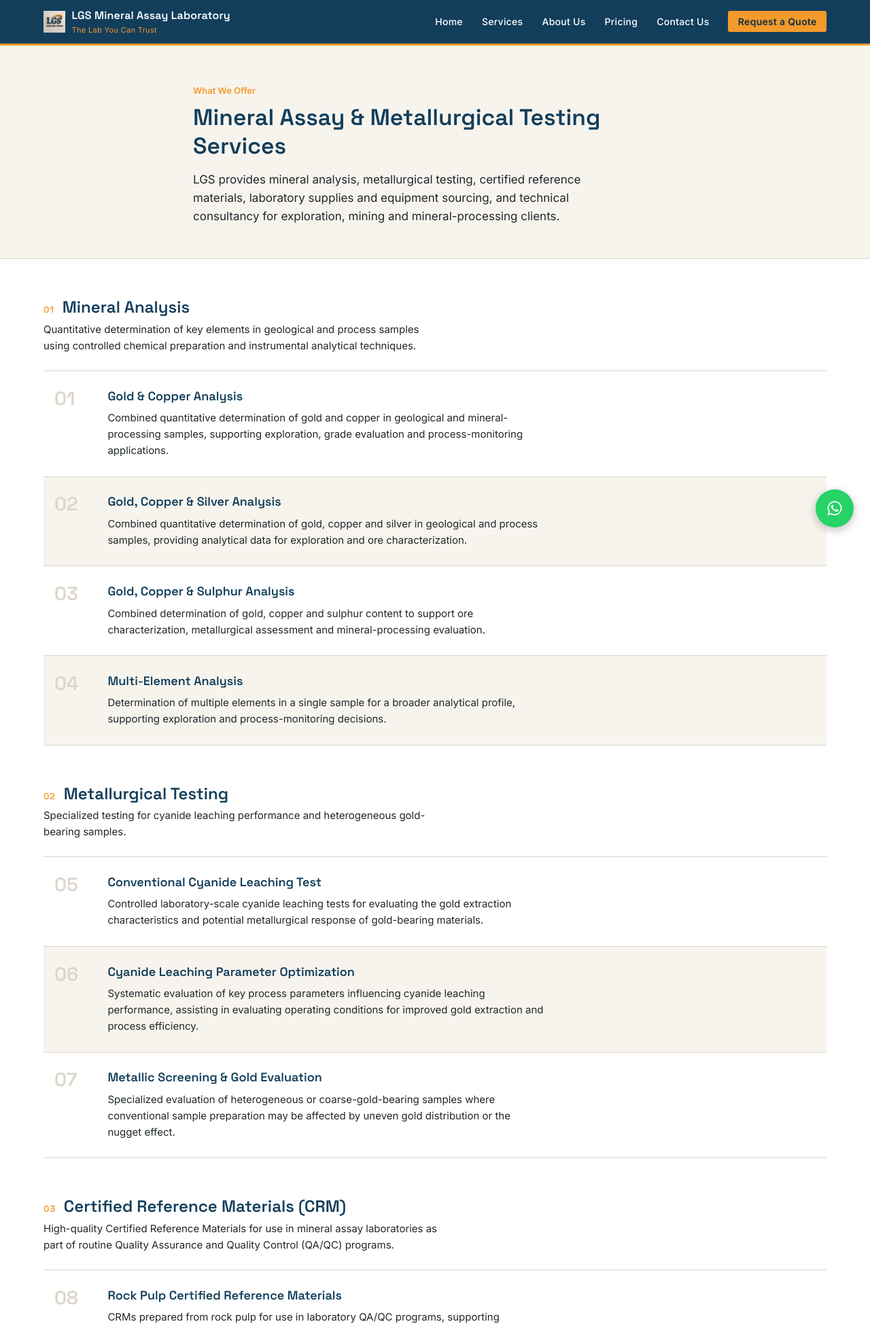
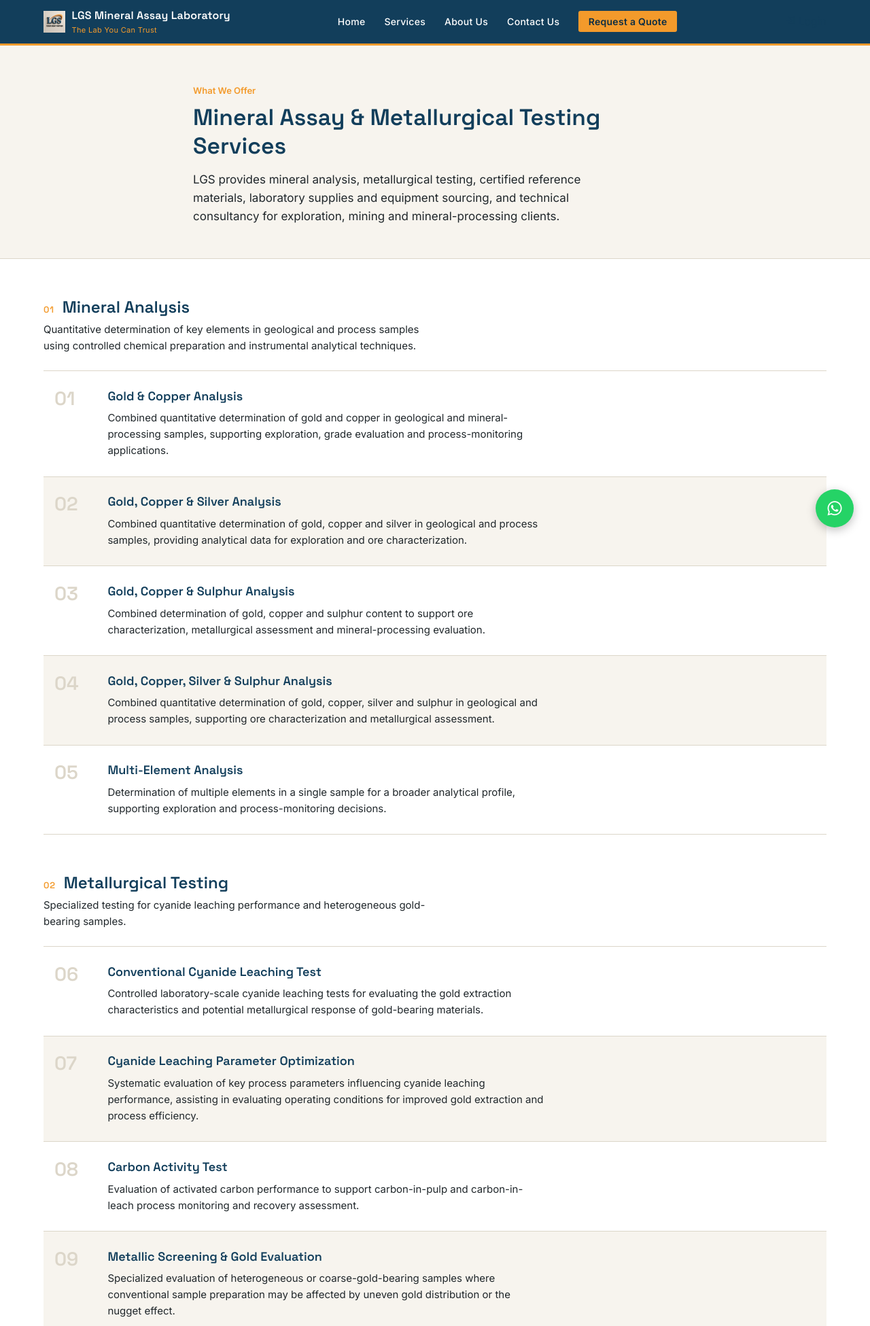
Before and after one commit to AudoWrld/lgs_website, a Django app: template core/templates/core/services.html in a window 1280 px wide. Shown: the top 1951 px of the page at 68% size. Run offline with Django 5.2, Linux system fonts and the light colour scheme; the template is opened without the code that fills it, so the values that code supplies are empty.

Commit message:
Enhance navigation and service offerings: add login links, new analysis services, and update service descriptions

```diff
--- a/core/templates/core/base.html
+++ b/core/templates/core/base.html
@@ -74,15 +74,26 @@
     </label>
 
     <nav class="main-nav">
-      <ul>
+      <ul class="nav-links">
         <li><a href="{% url 'homepage' %}" class="{% if request.resolver_match.url_name == 'homepage' %}active{% endif %}">Home</a></li>
         <li><a href="{% url 'services' %}" class="{% if request.resolver_match.url_name == 'services' %}active{% endif %}">Services</a></li>
         <li><a href="{% url 'about' %}" class="{% if request.resolver_match.url_name == 'about' %}active{% endif %}">About Us</a></li>
-        <li><a href="{% url 'pricing' %}" class="{% if request.resolver_match.url_name == 'pricing' %}active{% endif %}">Pricing</a></li>
         <li><a href="{% url 'contact' %}" class="{% if request.resolver_match.url_name == 'contact' %}active{% endif %}">Contact Us</a></li>
         <li><a href="{% url 'pricing' %}" class="nav-cta">Request a Quote</a></li>
       </ul>
     </nav>
+
+    <div class="nav-login-wrap">
+      {% if user.is_authenticated %}
+        <a href="{% url 'accounts:post_login_redirect' %}" class="nav-login">
+          <i class='bx bx-user-circle'></i> My Account
+        </a>
+      {% else %}
+        <a href="{% url 'accounts:login' %}" class="nav-login">
+          <i class='bx bx-log-in'></i> Login
+        </a>
+      {% endif %}
+    </div>
   </div>
 </header>
 
--- a/core/templates/core/pricing.html
+++ b/core/templates/core/pricing.html
@@ -171,6 +171,7 @@
                 <label class="lgspr-check-item"><input type="checkbox" name="services" value="gold_copper"><span>Gold & Copper Analysis</span></label>
                 <label class="lgspr-check-item"><input type="checkbox" name="services" value="gold_copper_silver"><span>Gold, Copper & Silver Analysis</span></label>
                 <label class="lgspr-check-item"><input type="checkbox" name="services" value="gold_copper_sulphur"><span>Gold, Copper & Sulphur Analysis</span></label>
+                <label class="lgspr-check-item"><input type="checkbox" name="services" value="gold_copper_silver_sulphur"><span>Gold, Copper, Silver & Sulphur Analysis</span></label>
                 <label class="lgspr-check-item"><input type="checkbox" name="services" value="multi_element"><span>Multi-Element Analysis</span></label>
               </div>
 
@@ -178,6 +179,7 @@
                 <h4>Metallurgical Testing</h4>
                 <label class="lgspr-check-item"><input type="checkbox" name="services" value="conventional_cyanide"><span>Conventional Cyanide Leaching Test</span></label>
                 <label class="lgspr-check-item"><input type="checkbox" name="services" value="cyanide_optimization"><span>Cyanide Leaching Parameter Optimization</span></label>
+                <label class="lgspr-check-item"><input type="checkbox" name="services" value="carbon_activity"><span>Carbon Activity Test</span></label>
                 <label class="lgspr-check-item"><input type="checkbox" name="services" value="metallic_screening"><span>Metallic Screening & Gold Evaluation</span></label>
               </div>
             </div>
--- a/core/templates/core/services.html
+++ b/core/templates/core/services.html
@@ -53,6 +53,13 @@
         <div class="lgssv-item">
           <span class="lgssv-item-num">04</span>
           <div>
+            <h3>Gold, Copper, Silver & Sulphur Analysis</h3>
+            <p>Combined quantitative determination of gold, copper, silver and sulphur in geological and process samples, supporting ore characterization and metallurgical assessment.</p>
+          </div>
+        </div>
+        <div class="lgssv-item">
+          <span class="lgssv-item-num">05</span>
+          <div>
             <h3>Multi-Element Analysis</h3>
             <p>Determination of multiple elements in a single sample for a broader analytical profile, supporting exploration and process-monitoring decisions.</p>
           </div>
@@ -69,21 +76,28 @@
 
       <div class="lgssv-list">
         <div class="lgssv-item">
-          <span class="lgssv-item-num">05</span>
+          <span class="lgssv-item-num">06</span>
           <div>
             <h3>Conventional Cyanide Leaching Test</h3>
             <p>Controlled laboratory-scale cyanide leaching tests for evaluating the gold extraction characteristics and potential metallurgical response of gold-bearing materials.</p>
           </div>
         </div>
         <div class="lgssv-item">
-          <span class="lgssv-item-num">06</span>
+          <span class="lgssv-item-num">07</span>
           <div>
             <h3>Cyanide Leaching Parameter Optimization</h3>
             <p>Systematic evaluation of key process parameters influencing cyanide leaching performance, assisting in evaluating operating conditions for improved gold extraction and process efficiency.</p>
           </div>
         </div>
         <div class="lgssv-item">
-          <span class="lgssv-item-num">07</span>
+          <span class="lgssv-item-num">08</span>
+          <div>
+            <h3>Carbon Activity Test</h3>
+            <p>Evaluation of activated carbon performance to support carbon-in-pulp and carbon-in-leach process monitoring and recovery assessment.</p>
+          </div>
+        </div>
+        <div class="lgssv-item">
+          <span class="lgssv-item-num">09</span>
           <div>
             <h3>Metallic Screening & Gold Evaluation</h3>
             <p>Specialized evaluation of heterogeneous or coarse-gold-bearing samples where conventional sample preparation may be affected by uneven gold distribution or the nugget effect.</p>
@@ -101,14 +115,14 @@
 
       <div class="lgssv-list">
         <div class="lgssv-item">
-          <span class="lgssv-item-num">08</span>
+          <span class="lgssv-item-num">10</span>
           <div>
             <h3>Rock Pulp Certified Reference Materials</h3>
             <p>CRMs prepared from rock pulp for use in laboratory QA/QC programs, supporting analytical accuracy and consistency across testing runs.</p>
           </div>
         </div>
         <div class="lgssv-item">
-          <span class="lgssv-item-num">09</span>
+          <span class="lgssv-item-num">11</span>
           <div>
             <h3>Gold-Loaded Carbon Certified Reference Materials</h3>
             <p>CRMs prepared from gold-loaded carbon for use in laboratory QA/QC programs related to carbon-in-leach and carbon-in-pulp processes.</p>
@@ -126,28 +140,28 @@
 
       <div class="lgssv-list">
         <div class="lgssv-item">
-          <span class="lgssv-item-num">10</span>
+          <span class="lgssv-item-num">12</span>
           <div>
             <h3>Laboratory Glassware & Consumables</h3>
             <p>Sourcing and supply of laboratory glassware and general consumables for mineral, metallurgical and analytical laboratory use.</p>
           </div>
         </div>
         <div class="lgssv-item">
-          <span class="lgssv-item-num">11</span>
+          <span class="lgssv-item-num">13</span>
           <div>
             <h3>Laboratory Equipment & Instruments</h3>
             <p>Sourcing and supply of laboratory equipment and analytical instruments based on client-specified technical requirements and preferred brands or models.</p>
           </div>
         </div>
         <div class="lgssv-item">
-          <span class="lgssv-item-num">12</span>
+          <span class="lgssv-item-num">14</span>
           <div>
             <h3>Laboratory Tools & Accessories</h3>
             <p>Sourcing and supply of general laboratory tools and accessories to support day-to-day laboratory operations.</p>
           </div>
         </div>
         <div class="lgssv-item">
-          <span class="lgssv-item-num">13</span>
+          <span class="lgssv-item-num">15</span>
           <div>
             <h3>Spectrophotometers & Analytical Instruments</h3>
             <p>Sourcing and supply of spectrophotometers and other analytical instruments for mineral and metallurgical laboratory applications.</p>
@@ -165,7 +179,7 @@
 
       <div class="lgssv-list">
         <div class="lgssv-item">
-          <span class="lgssv-item-num">14</span>
+          <span class="lgssv-item-num">16</span>
           <div>
             <h3>Technical Assistance & Consultancy</h3>
             <p>Technical assistance in areas related to mineral analysis, sample preparation, analytical quality control and selected mineral-processing applications. LGS works with clients to understand their analytical requirements and provide appropriate laboratory testing solutions.</p>
```
Also changed, not shown: core/templates/core/homepage.html (+16 -0 lines).
